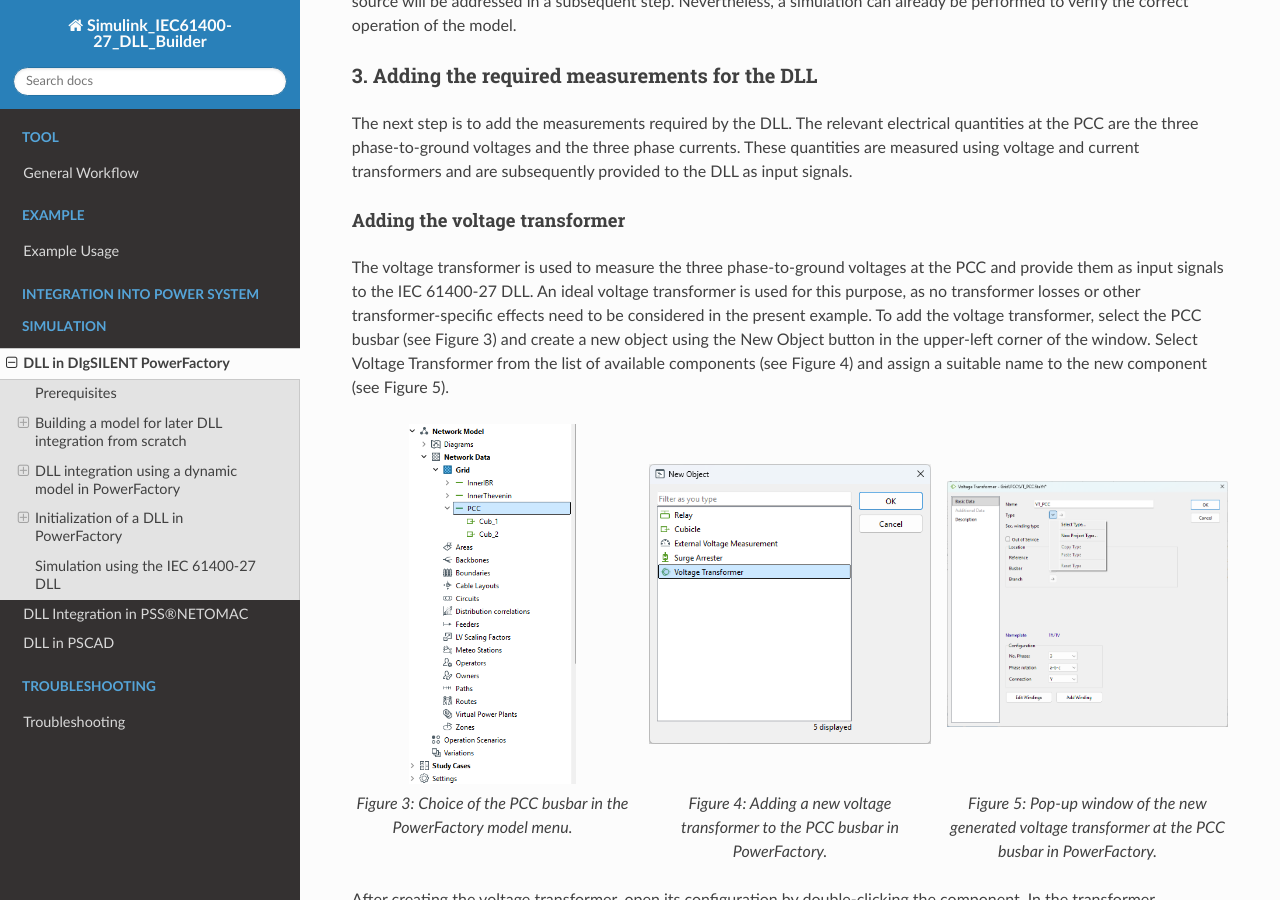
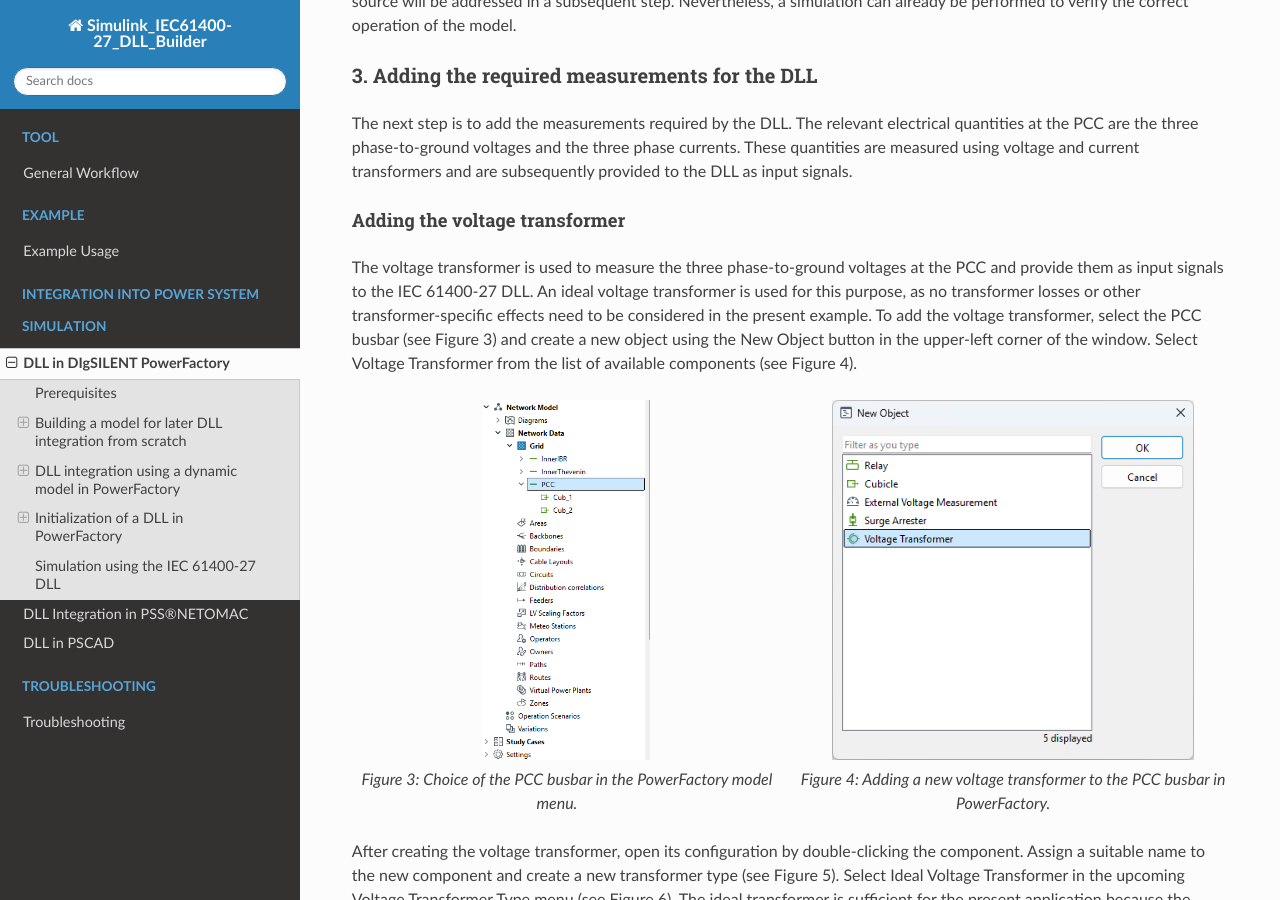
Before and after one commit to Institute-of-Electrical-Energy-Systems/SIMULINK_DLL_Builder, a Sphinx documentation site: the page built from docs/DLL_in_PF.rst, in a window 1280 px wide and 900 px high, scrolled down 1741 px. Built offline with Sphinx 7.4.7 and the Read the Docs theme 3.1.0, drawn with Linux system fonts in a browser that asks for light colours; formulas are drawn with MathJax 3; some of the changed text lies outside the part shown.

Commit message:
Update DLL_in_PF.rst

```diff
--- a/docs/DLL_in_PF.rst
+++ b/docs/DLL_in_PF.rst
@@ -81,19 +81,19 @@
 
          Figure 4: Adding a new voltage transformer to the PCC busbar in PowerFactory.
 
+After creating the voltage transformer, open its configuration by double-clicking the component. Assign a suitable name to the new component and create a new transformer type (see Figure 5).
+Select Ideal Voltage Transformer in the upcoming Voltage Transformer Type menu (see Figure 6).
+The ideal transformer is sufficient for the present application because the purpose of the component is to provide the required voltage measurements rather than to model the physical behavior of a transformer.
+
+.. container:: image-row
+
    ..  figure:: ./images/PowerFactory/VT_PowerFactory2.png
-         :alt: Pop-up window of the new generated voltage transformer at the PCC busbar in PowerFactory.
+      :alt: Pop-up window of the new generated voltage transformer at the PCC busbar in PowerFactory.
 
-         Figure 5: Pop-up window of the new generated voltage transformer at the PCC busbar in PowerFactory.
-
-
-After creating the voltage transformer, open its configuration by double-clicking the component.
-In the transformer configuration dialog, create a new transformer type (see Figure 5) and select Ideal Voltage Transformer (see Figure 6).
-The ideal transformer is sufficient for the present application because the purpose of the component is to provide the required voltage measurements rather than to model the physical behavior of a transformer.
+      Figure 5: Pop-up window of the new generated voltage transformer at the PCC busbar in PowerFactory.
 
    .. figure:: ./images/PowerFactory/VT_PowerFactory4.png
       :alt: Pop-up window for the definition of a voltage transformer type.
-      :height: 40vh
 
       Figure 6: Pop-up window for the definition of a voltage transformer type.
 
@@ -137,41 +137,42 @@
 
          Figure 11: Adding a new current transformer to the cubicle of the PCC busbar connected to the thevenin impedance in PowerFactory.
 
+After creating the current transformer, open its configuration by double-clicking the component. Assign a suitable name to the new component, create a new transformer type and select Current Transformer Type (TypCt) (see Figure 12).
+Within the new upcoming Current Transformer Type menu select Ideal Current Transformer (see Figure 13).
+The ideal transformer is sufficient for the present application because the purpose of the component is to provide the required current measurements rather than to model the physical behavior of a transformer.
+
+.. container:: image-row
+
    ..  figure:: ./images/PowerFactory/CT_PowerFactory2.png
          :alt: Pop-up window of the new generated current transformer at cubicle of the PCC busbar connected to the thevenin impedance in PowerFactory.
 
          Figure 12: Pop-up window of the new generated current transformer at cubicle of the PCC busbar connected to the thevenin impedance in PowerFactory.
 
-After creating the current transformer, open its configuration by double-clicking the component.
-In the transformer configuration dialog, create a new transformer type and select Current Transformer Type (TypCt) (see Figure 14) and select Ideal Current Transformer (see Figure 15).
-The ideal transformer is sufficient for the present application because the purpose of the component is to provide the required current measurements rather than to model the physical behavior of a transformer.
+   .. figure:: ./images/PowerFactory/CT_PowerFactory4.png
+         :alt: Pop-up window for the definition of a current transformer type.
 
-.. figure:: ./images/PowerFactory/CT_PowerFactory4.png
-   :alt: Pop-up window for the definition of a current transformer type.
-   :height: 40vh
+         Figure 13: Pop-up window for the definition of a current transformer type.
 
-   Figure 14: Pop-up window for the definition of a current transformer type.
-
-The voltage transformer is now connected to the cubicle of the PCC and can be used to obtain the three phase current signals required by the DLL (see Figure 16 - 18).
+The current transformer is now connected to the cubicle of the PCC and can be used to obtain the three phase current signals required by the DLL (see Figure 14 - 16).
 
 .. container:: image-row
 
    ..  figure:: ./images/PowerFactory/CT_PowerFactory5.png
          :alt: Pop-up window after right-clicking the new current transformer.
 
-         Figure 16: Pop-up window after right-clicking the new current transformer.
+         Figure 14: Pop-up window after right-clicking the new current transformer.
 
 
    ..  figure:: ./images/PowerFactory/CT_PowerFactory6.png
          :alt: Opening the current transformer result variable window by double-clicking.
 
-         Figure 17: Opening the current transformer result variable window by double-clicking.
+         Figure 15: Opening the current transformer result variable window by double-clicking.
 
 
    ..  figure:: ./images/PowerFactory/CT_PowerFactory7.png
          :alt: Adding the necessary current measurements to the result log.
 
-         Figure 18: Adding the necessary current measurements to the result log.
+         Figure 16: Adding the necessary current measurements to the result log.
 
 DLL integration using a dynamic model in PowerFactory
 -----------------------------------------------------
```
Also changed, not shown: other parts of docs/DLL_in_PF.rst (+3 -3 lines).
